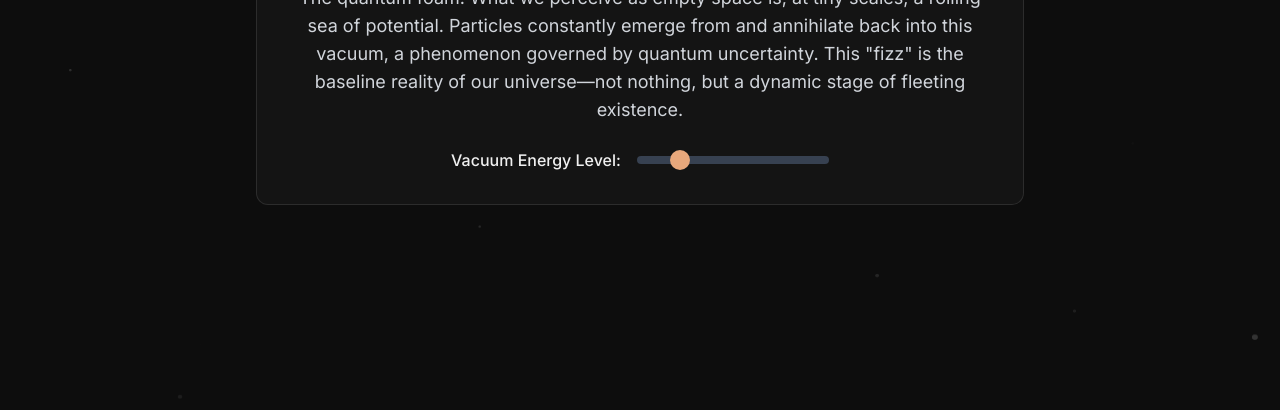
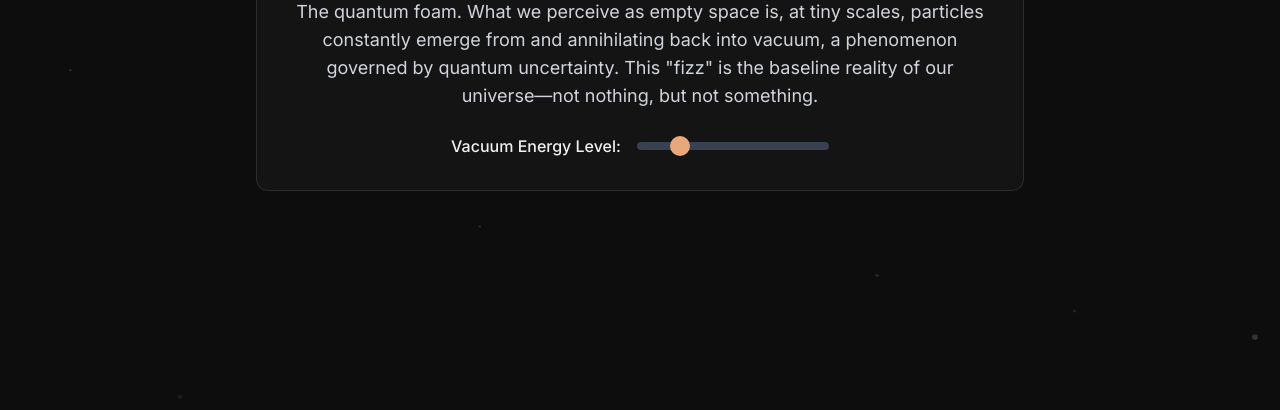
Before and after one commit to XORBKPT/Something-Apparently-From-Nothing, a plain HTML site: page index.html in a window 1280 px wide. Shown: the part 390-800 px from the top of the page. Drawn offline with nearby package versions, Linux system fonts and the light colour scheme.

Commit message:
Update index.html

```diff
--- a/index.html
+++ b/index.html
@@ -89,7 +89,7 @@
             <div class="z-10 flex flex-col items-center">
                 <div class="max-w-3xl p-6 md:p-8 rounded-xl control-panel">
                     <h2 class="text-3xl md:text-4xl font-bold mb-4">Metaphor 1: Fizz</h2>
-                    <p class="text-base md:text-lg text-gray-300 mb-6">The quantum foam. What we perceive as empty space is, at tiny scales, a roiling sea of potential. Particles constantly emerge from and annihilate back into this vacuum, a phenomenon governed by quantum uncertainty. This "fizz" is the baseline reality of our universe—not nothing, but a dynamic stage of fleeting existence.</p>
+                    <p class="text-base md:text-lg text-gray-300 mb-6">The quantum foam. What we perceive as empty space is, at tiny scales, particles constantly emerge from and annihilating back into vacuum, a phenomenon governed by quantum uncertainty. This "fizz" is the baseline reality of our universe—not nothing, but not something.</p>
                     <div class="flex items-center justify-center space-x-4">
                         <label for="energySlider" class="font-medium">Vacuum Energy Level:</label>
                         <input id="energySlider" type="range" min="1" max="100" value="20" class="slider w-48 h-2 bg-gray-700 rounded-lg appearance-none cursor-pointer">
```
